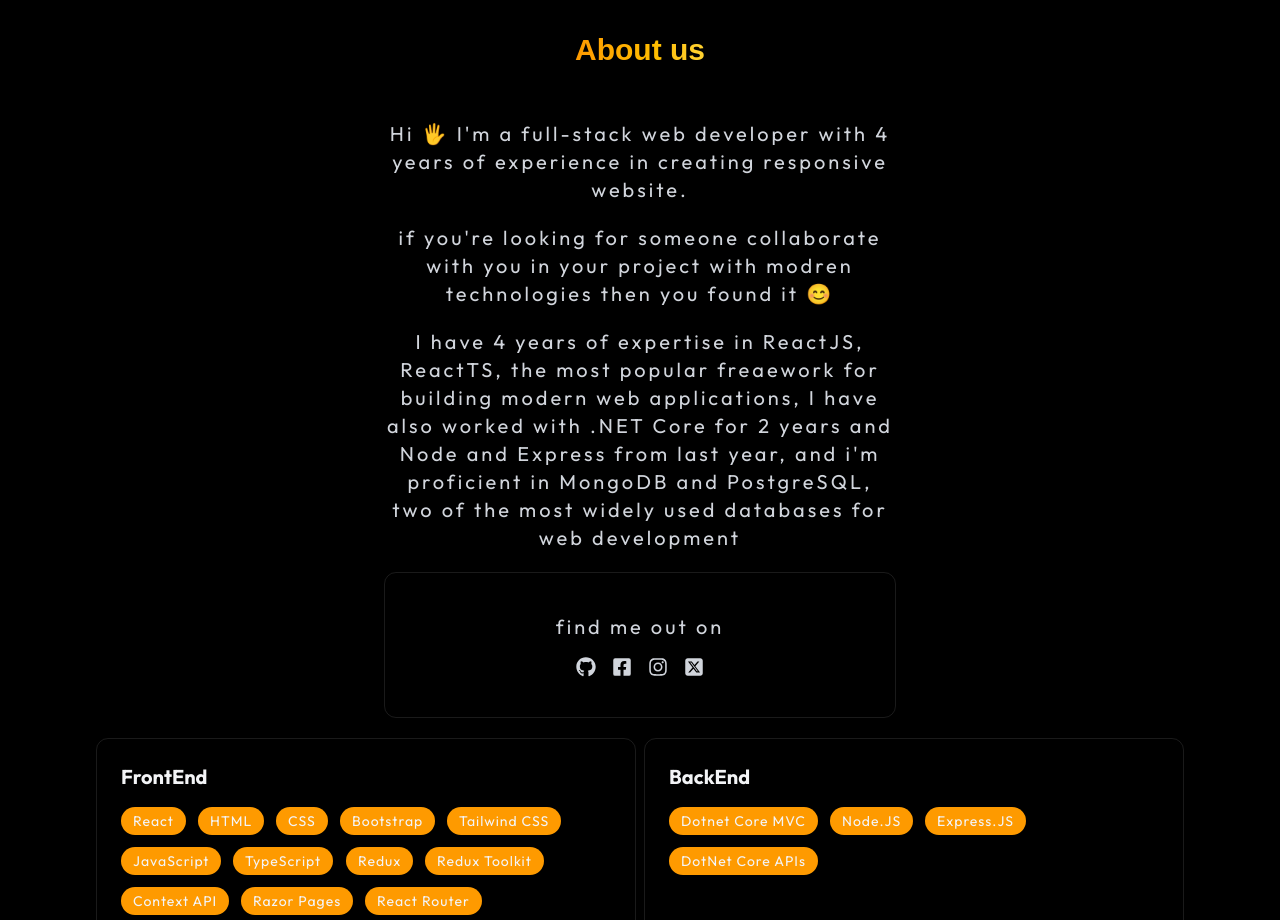
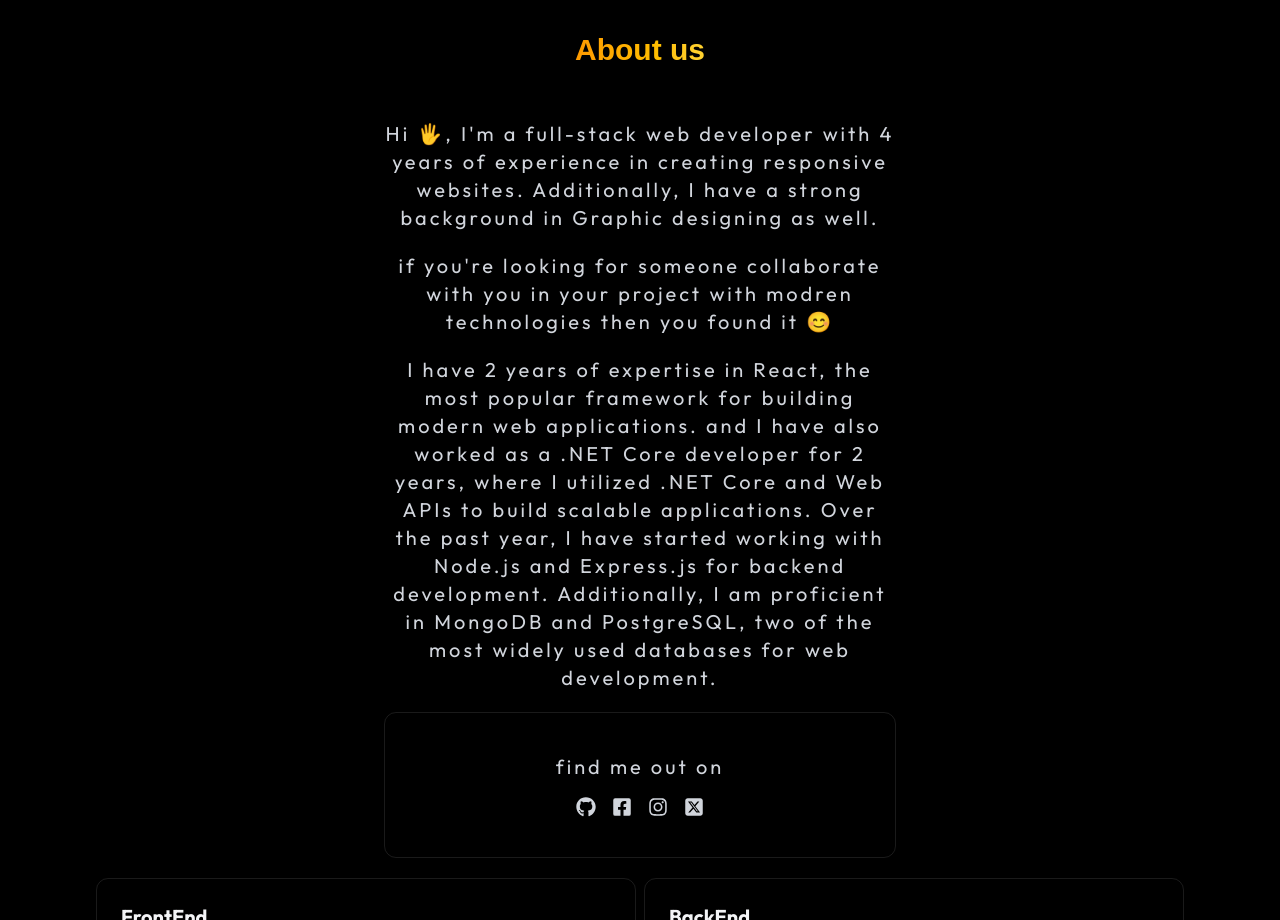
Before and after one commit to DeveloperIrkhan/irfankhan-portfolio, a React (Vite) app: page / in a window 1280 px wide. Shown: the part 2580-3500 px from the top of the page. Built offline with nearby package versions, Linux system fonts and the light colour scheme; a web font is replaced by a local one.

Commit message:
about page some changes

```diff
--- a/src/Components/sections/About.tsx
+++ b/src/Components/sections/About.tsx
@@ -46,8 +46,8 @@ const About = () => {
           className="text-gray-300 md:max-w-lg max-w-md m-auto mb-5 font-Outfit md:text-xl text-center text-sm tracking-[3px]
         hover:-translate-y-1 transition-all duration-300"
         >
-          Hi 🖐 I'm a full-stack web developer with 4 years of experience in
-          creating responsive website.
+          Hi 🖐, I'm a full-stack web developer with 4 years of experience in creating responsive websites.
+          Additionally, I have a strong background in Graphic designing as well.
         </p>
         <p
           data-aos="flip-right"
@@ -62,11 +62,14 @@ const About = () => {
           className="text-gray-300 md:max-w-lg max-w-md m-auto mb-5 font-Outfit md:text-xl text-center text-sm tracking-[3px]
         hover:-translate-y-1 transition-all duration-300"
         >
-          I have 4 years of expertise in ReactJS, ReactTS, the most popular
-          freaework for building modern web applications, I have also worked
-          with .NET Core for 2 years and Node and Express from last year, and
-          i'm proficient in MongoDB and PostgreSQL, two of the most widely used
-          databases for web development
+          I have 2 years of expertise in React,
+          the most popular framework for building modern web applications.
+          and I have also worked as a .NET Core developer for 2 years, where I utilized .NET Core
+          and Web APIs to build scalable applications. Over the past year,
+          I have started working with Node.js and Express.js for backend development. Additionally,
+           I am proficient in MongoDB and PostgreSQL,
+          two of the most widely used databases for web development.
+
         </p>
         <div
           data-aos="flip-up"
```
